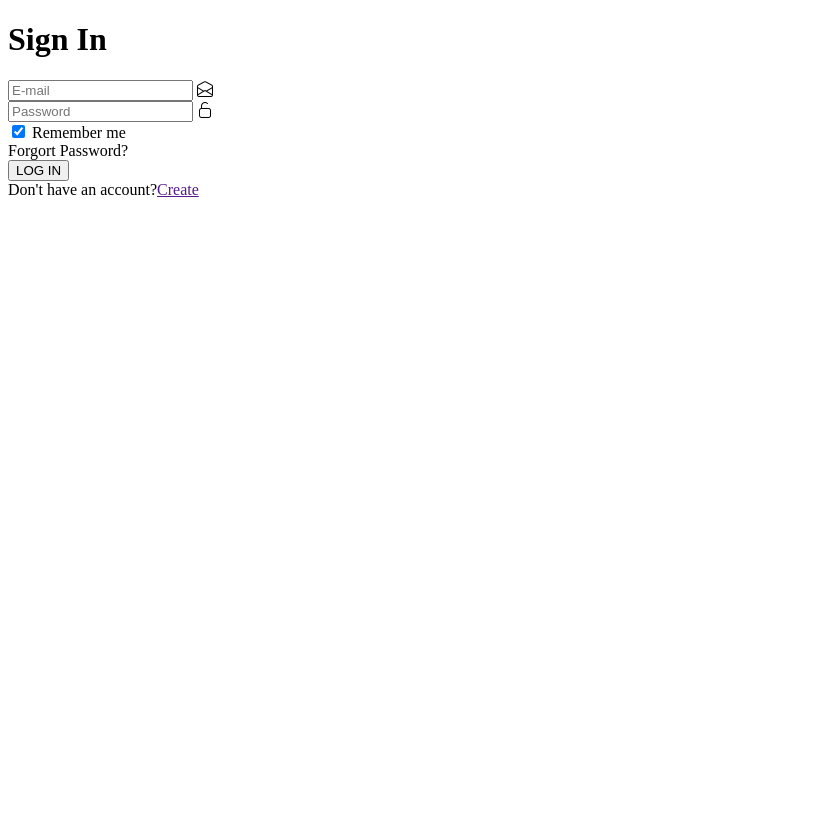
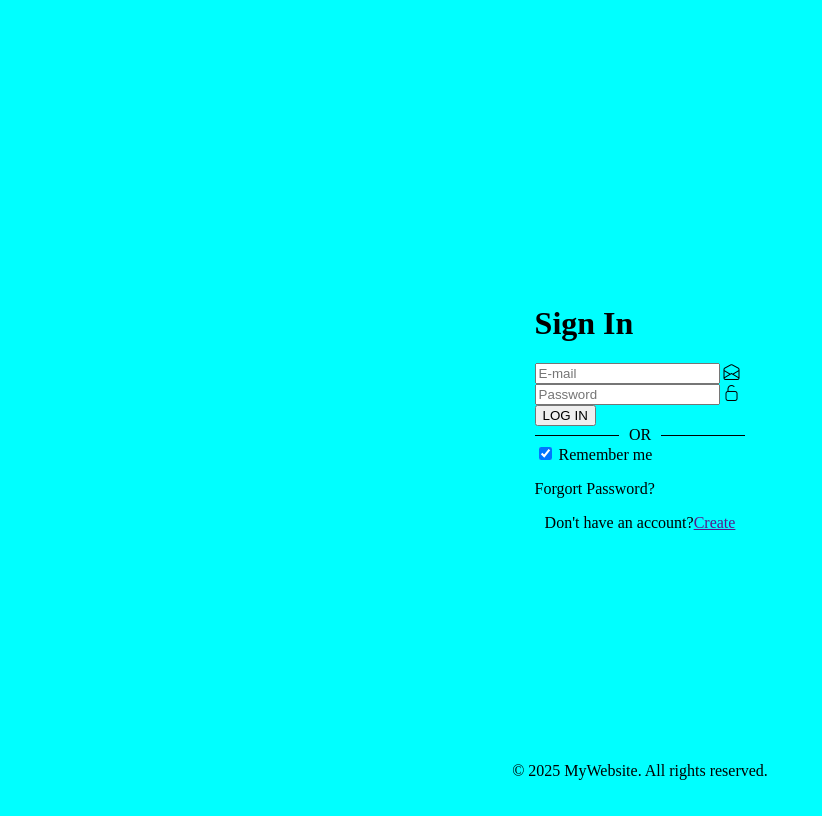
Before and after one commit to elias-paivaSA/tracker, a plain HTML site: page index.html in a window 1280 px wide. Shown: the whole page, without its empty margins (0-822 px from the left). Drawn offline with nearby package versions, Linux system fonts and the light colour scheme.

Commit message:
Add files via upload

```diff
--- a/index.html
+++ b/index.html
@@ -5,6 +5,7 @@
     <meta charset="UTF-8">
     <meta name="viewport" content="width=device-width, initial-scale=1.0">
     <link rel="stylesheet" href="https://cdn.jsdelivr.net/npm/bootstrap-icons@1.13.1/font/bootstrap-icons.min.css">
+    <link rel="stylesheet" href="style.css">
     <title>Login - Tracker</title>
 </head>
 
@@ -21,19 +22,25 @@
                 <br>
                 <input type="password" name="password" id="password" placeholder="Password">
                 <i class="bi bi-unlock2"></i>
+                <br>
+                <button>LOG IN</button>
+
+                <span>OR</span>
 
                 <div class="remember-password">
                     <input type="checkbox" id="remember-me" name="remember-me" value="remember-me" checked>
                     <label for="remember-me"> Remember me</label><br>
-                    <span class="fgt-password">Forgort Password?</span>
+                    <p class="fgt-password">Forgort Password?</p>
                 </div>
-                <button>LOG IN</button>
+
             </form>
         </main>
 
         <div>
             <span>Don't have an account?<a href="">Create</a></span>
         </div>
+
+        <footer>&copy; 2025 MyWebsite. All rights reserved.</footer>
     </div>
 </body>
 
--- /dev/null
+++ b/style.css
@@ -0,0 +1,39 @@
+body {
+    background-color: aqua;
+    display: flex;
+    align-items: center;
+    justify-content: center;
+    min-height: 100vh;
+}
+
+.horizontal-line-or {
+    display: flex;
+    flex-direction: column;
+}
+
+span {
+  display: flex;
+  flex-direction: row;
+}
+
+span:before, span:after{
+  content: "";
+  flex: 1 1;
+  border-bottom: 1px solid;
+  margin: auto;
+}
+span:before {
+  margin-right: 10px
+}
+span:after {
+  margin-left: 10px
+}
+
+footer {
+  position: fixed;
+  left: 0;
+  bottom: 0;
+  width: 100%;
+  text-align: center;
+  padding-bottom: 20px;
+}
```
